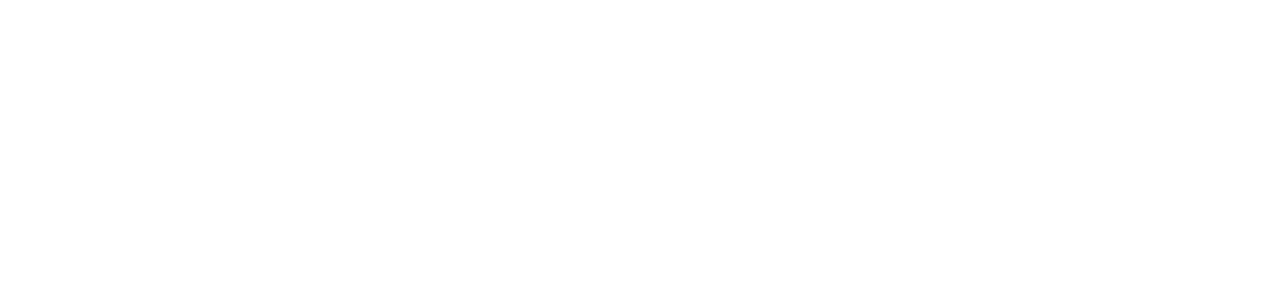
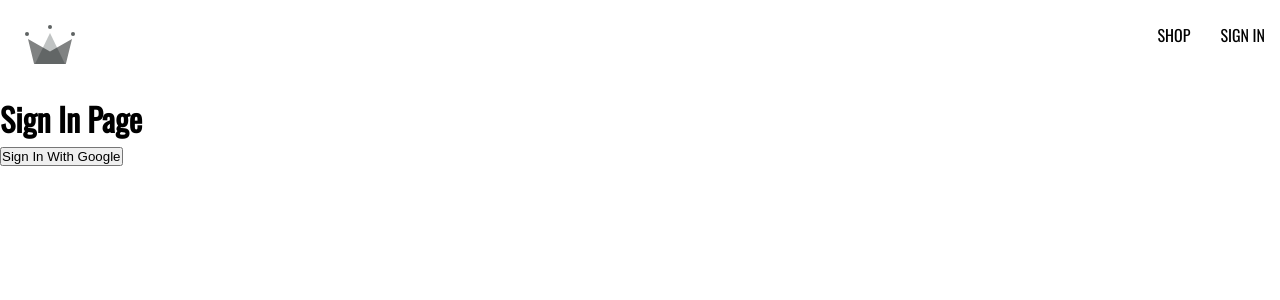
Before and after one commit to EvaTu/wolf_efurniture, a React (Create React App) app in the folder my-app/: page /sign-in in a window 1280 px wide. Before the commit this address had no page. Shown: the top 300 px of the page. Built offline with nearby package versions, Linux system fonts and the light colour scheme.

Commit message:
setup firebase Google Sign In Popup

```diff
--- a/my-app/package.json
+++ b/my-app/package.json
@@ -6,6 +6,7 @@
     "@testing-library/jest-dom": "^5.16.4",
     "@testing-library/react": "^13.1.1",
     "@testing-library/user-event": "^13.5.0",
+    "firebase": "^9.7.0",
     "react": "^18.1.0",
     "react-dom": "^18.1.0",
     "react-router-dom": "^6.3.0",
--- a/my-app/src/App.js
+++ b/my-app/src/App.js
@@ -1,7 +1,7 @@
 import {Routes, Route} from "react-router-dom"
 import Navigation from "./routes/navigation/navigation.component"
 import Home from "./routes/home/home.component"
-
+import SignIn from "./routes/sign-in/sign-in.component"
 
 
 
@@ -20,6 +20,7 @@
       <Route path="/" element={<Navigation />}>
         <Route index element={<Home />} />
         <Route path="shop" element={<Shop />} />
+        <Route path="sign-in" element={<SignIn />} />
       </Route>
     </Routes>
 
--- a/my-app/src/routes/navigation/navigation.component.jsx
+++ b/my-app/src/routes/navigation/navigation.component.jsx
@@ -13,6 +13,7 @@
 
           <div className="nav-links-container">
             <Link className="nav-link" to="/shop">SHOP</Link>
+            <Link className="nav-link" to="/sign-in">SIGN IN</Link>
           </div>
         </div>
         <Outlet />
--- /dev/null
+++ b/my-app/src/routes/sign-in/sign-in.component.jsx
@@ -0,0 +1,18 @@
+import { signInWithGooglePopup } from "../../utils/firebase/firebase.utils"
+
+const SignIn = () => {
+    const logGoogleUser = async() => {
+        const response = await signInWithGooglePopup()
+        console.log(response)
+    }
+
+
+    return(
+        <div>
+            <h1>Sign In  Page</h1>
+            <button onClick={logGoogleUser}>Sign In With Google</button>
+        </div>
+    )
+}
+
+export default SignIn
--- /dev/null
+++ b/my-app/src/utils/firebase/firebase.utils.js
@@ -0,0 +1,22 @@
+import { initializeApp } from 'firebase/app'
+import { getAuth, signInWithRedirect, signInWithPopup, GoogleAuthProvider } from 'firebase/auth'
+
+const firebaseConfig = {
+    apiKey: "AIzaSyBk8nsalEY25tBsU88lKqvSwi9G3Pu-fts",
+    authDomain: "wolf-efurniture-db.firebaseapp.com",
+    projectId: "wolf-efurniture-db",
+    storageBucket: "wolf-efurniture-db.appspot.com",
+    messagingSenderId: "922591327297",
+    appId: "1:922591327297:web:cb0570cf2cd360790002c0"
+  };
+
+
+const firebaseApp = initializeApp(firebaseConfig);
+
+const provider = new GoogleAuthProvider();
+provider.setCustomParameters({
+    prompt: "select_account"
+})
+
+export const auth = getAuth()
+export const signInWithGooglePopup = () => signInWithPopup(auth, provider)
```
Also changed, not shown: 1 other file (tests, documents, lock files or other folders).
